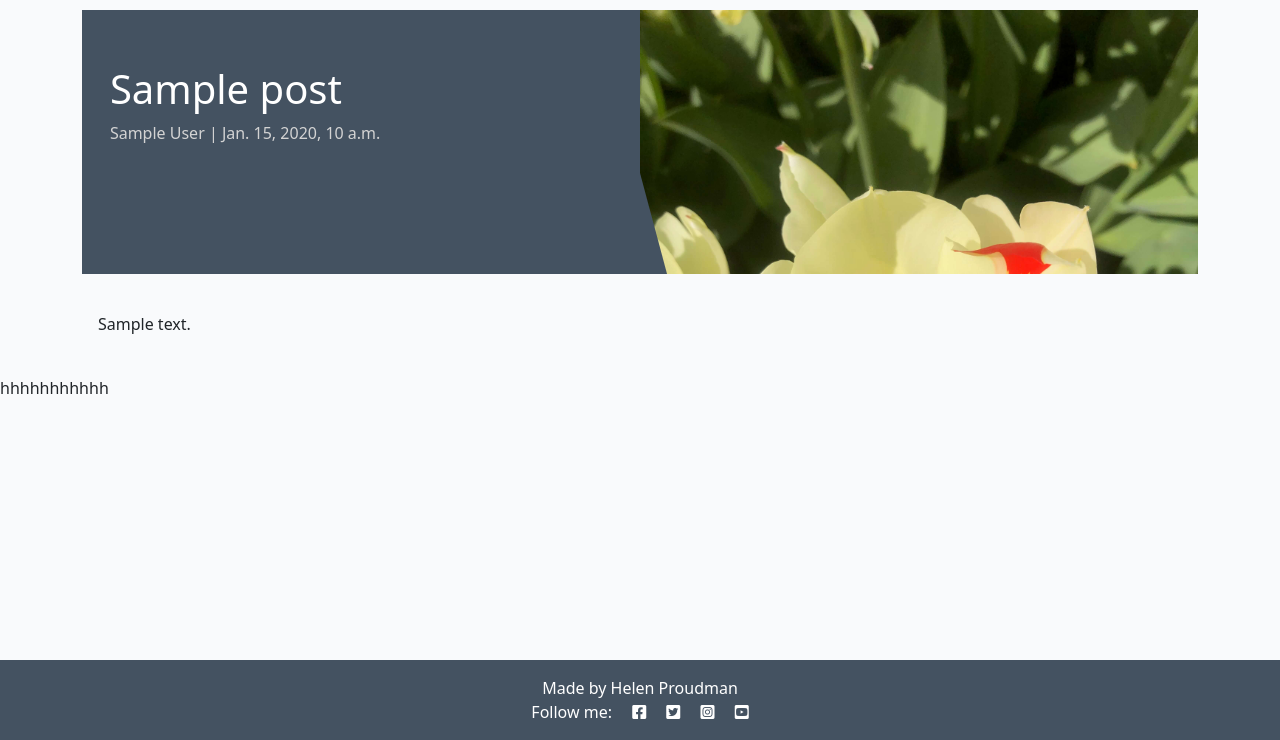
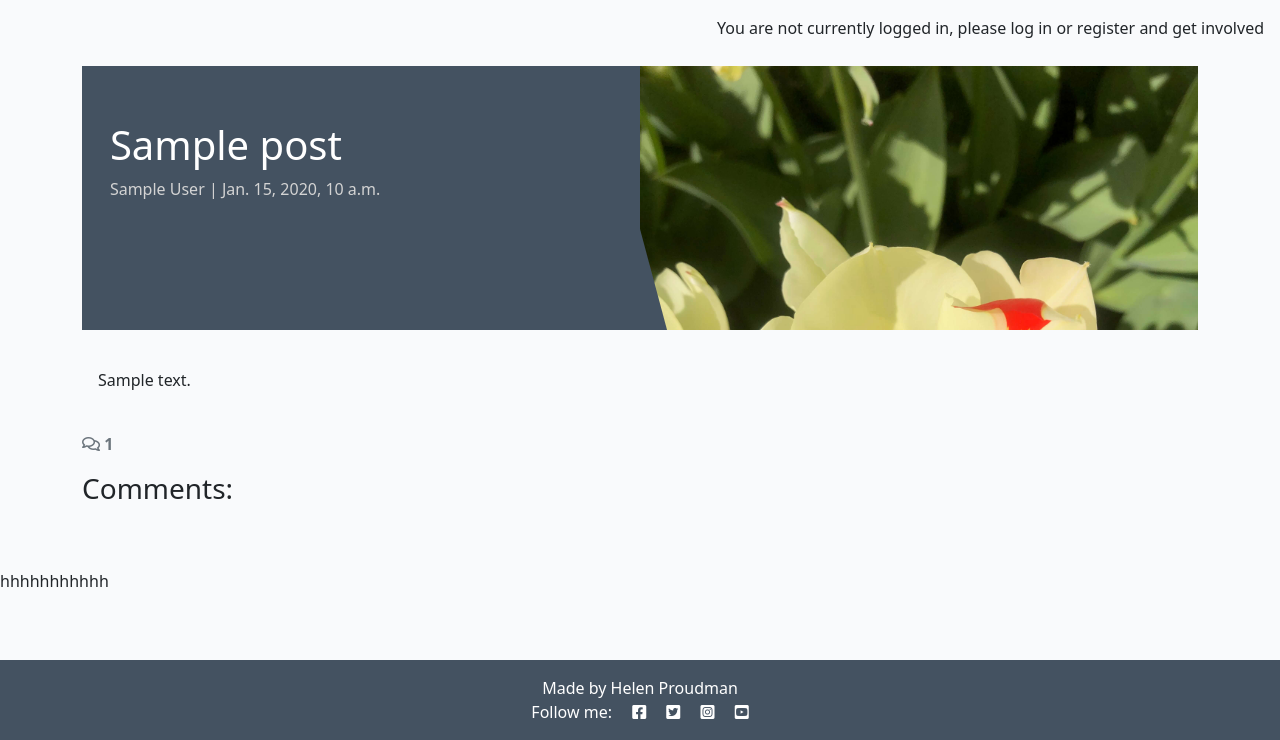
Before and after one commit to Code-Institute-Submissions/nature-blog, a Django app: template blog/templates/blog/post_detail.html in a window 1280 px wide. Shown: the part 60-800 px from the top of the page. Run offline with Django 3.2, Linux system fonts and the light colour scheme; the template is opened without the code that fills it: most values are stand-ins (such as "Sample title", 1, 10 or a date in 2020).

Commit message:
post_detail view adapted to include comments and count, template altered accordingly

```diff
--- a/blog/templates/blog/post_detail.html
+++ b/blog/templates/blog/post_detail.html
@@ -29,6 +29,42 @@
             </div>
         </div>
     </div>
+    <!--  displaying count of comments -->
+    <div class="row">
+        <div class="col-12">
+            <strong class="text-secondary">
+                <i class="far fa-comments"></i> {{ comment_count }}
+            </strong>
+        </div>
+    </div>
+    <!-- displaying comments -->
+    <div class="row">
+        <div class="col-md-8 card mb-4 mt-3">
+            <h3>Comments:</h3>
+            <div class="card-body">
+                <!-- for loop to iterate through each comment in comments -->
+                {% for comment in comments %}
+                <div
+                    class="p-2 comments{% if not comment.approved and comment.author == user %} faded{% elif not comment.approved %} d-none{% endif %}">
+                    <p class="font-weight-bold">
+                        {{ comment.author }}
+                        <span class="font-weight-normal">
+                            {{ comment.created_on }}
+                        </span> wrote:
+                    </p>
+                    <div id="comment{{ comment.id }}">
+                        {{ comment.body | linebreaks }}
+                    </div>
+                    {% if not comment.approved and comment.author == user %}
+                    <p class="approval">This comment is awaiting approval</p>
+                    {% endif %}
+
+                </div>
+                {% endfor %}
+            </div>
+        </div>
+
+    </div>
 </div>
 
 {% endblock content %}
--- a/templates/account/login.html
+++ b/templates/account/login.html
@@ -12,10 +12,10 @@
         <div class="col-md-8 mt-3 offset-md-2">
             <h3>{% trans "Sign In" %}</h3>
 
-            <p>{% blocktrans %}Welcome back to the code|star blog. To leave a comment or like a post, please log in. If
+            <p>{% blocktrans %}Welcome back to the nature blog. To leave a comment or like a post, please log in. If
                 you
-                have not created an account yet, then <a class="link" href="{{ signup_url }}">sign up</a>
-                first.{% endblocktrans %}</p>
+                have not created an account yet, then go ahead and<a class="link" href="{{ signup_url }}">sign up</a>
+                first and get involved{% endblocktrans %}</p>
         </div>
     </div>
     <div class="row">
--- a/templates/nature.html
+++ b/templates/nature.html
@@ -71,6 +71,11 @@
     </nav>
 
     <main class="flex-shrink-0 main-bg">
+        {% if user.is_authenticated %}
+        <p class="text-end m-3">Welcome {{ user }} you are logged in</p>
+        {% else %}
+        <p class="text-end m-3">You are not currently logged in, please log in or register and get involved</p>
+        {% endif %}
 
         {% block content %}
         <!-- Content Goes here -->
```
Also changed, not shown: blog/views.py (+9 -1 lines), templates/account/signup.html (+19 -4 lines).
